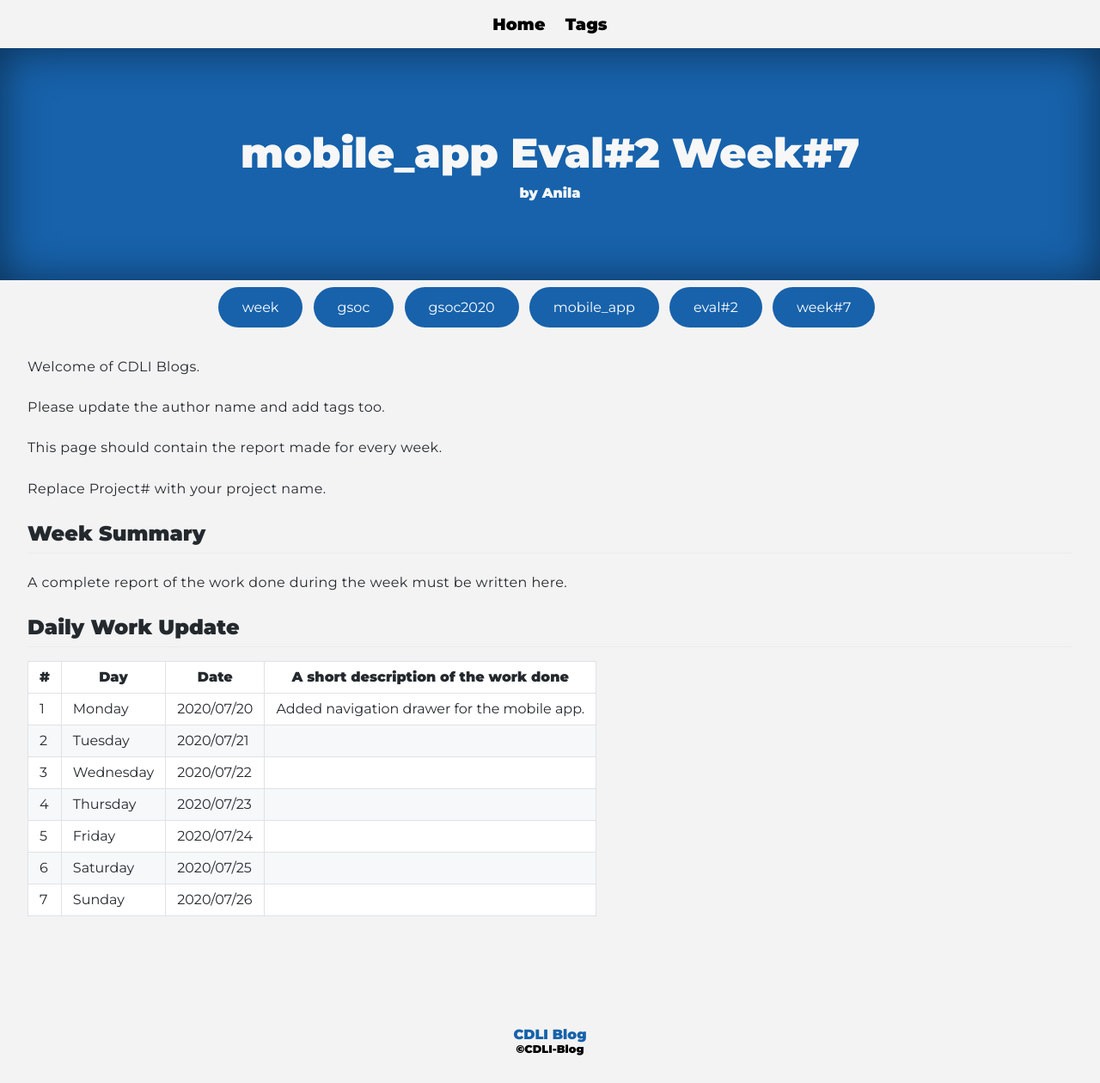
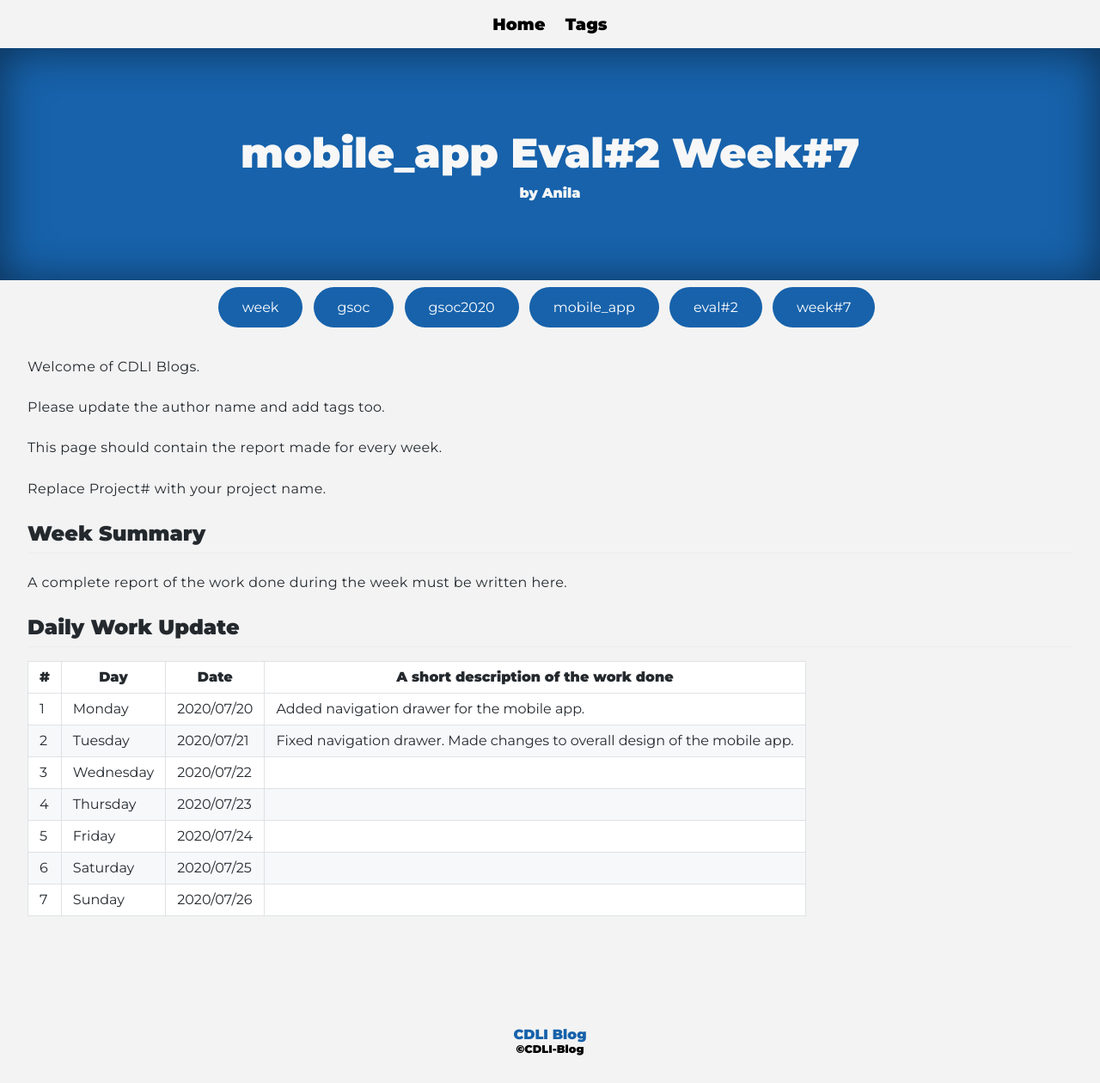
Before and after one commit to cdli-gh/blog, a Jekyll site: the page built from _blog/gsoc20/mobile_app/posts/08_week7.md, in a window 1280 px wide. Shown: the whole page at 86% size. Built offline with Jekyll 4.4.1, drawn with Linux system fonts in a browser that asks for light colours; Markdown is read by kramdown in place of the engine named in the settings.

Commit message:
Update 08_week7.md

```diff
--- a/_blog/gsoc20/mobile_app/posts/08_week7.md
+++ b/_blog/gsoc20/mobile_app/posts/08_week7.md
@@ -22,7 +22,7 @@ A complete report of the work done during the week must be written here.
 |\#|Day|Date|A short description of the work done|
 |---	|---	|---	|---	|
 |1   	| Monday 	|   2020/07/20	|Added navigation drawer for the mobile app.   	|
-|2   	| Tuesday  	|   2020/07/21	|   	|
+|2   	| Tuesday  	|   2020/07/21	|Fixed navigation drawer. Made changes to overall design of the mobile app.   	|
 |3   	| Wednesday  	|  2020/07/22 	|   	|
 |4   	| Thursday  	|   2020/07/23	|   	|
 |5   	| Friday  	|   2020/07/24	|   	|
```
